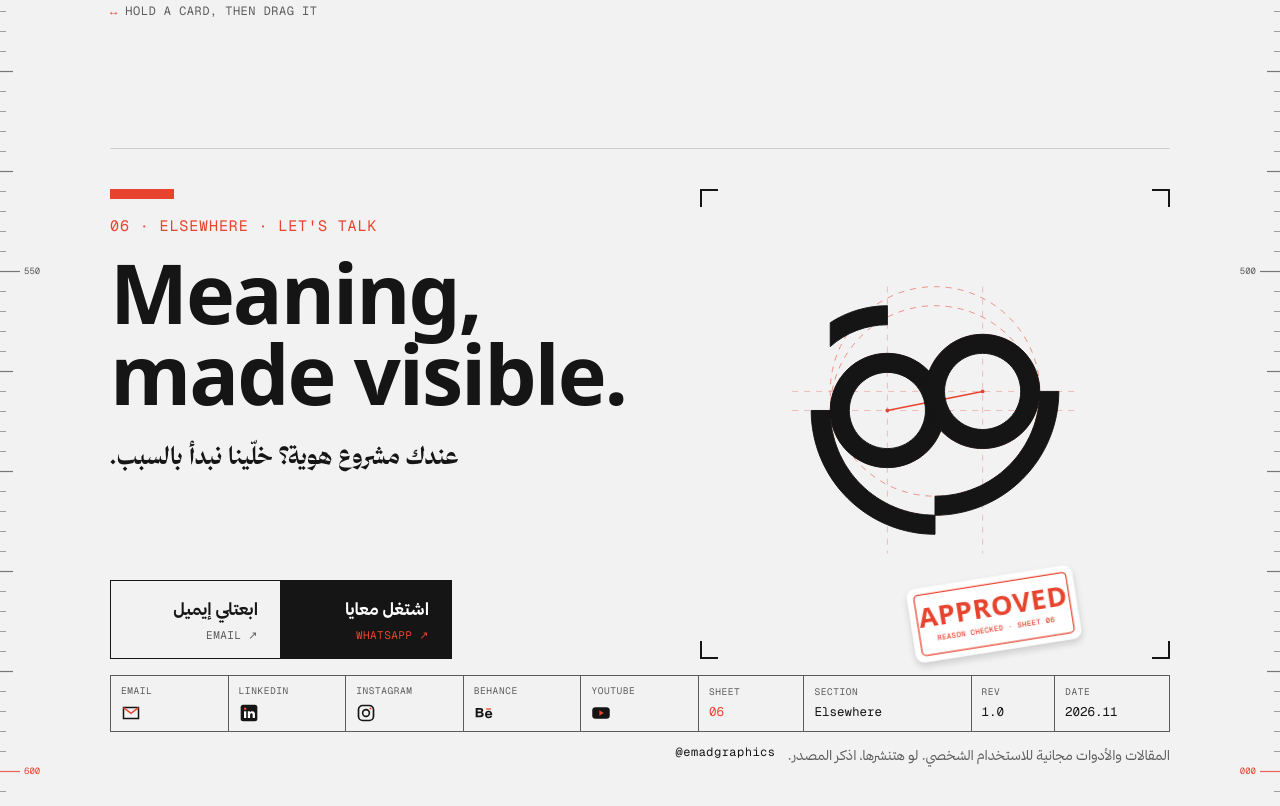
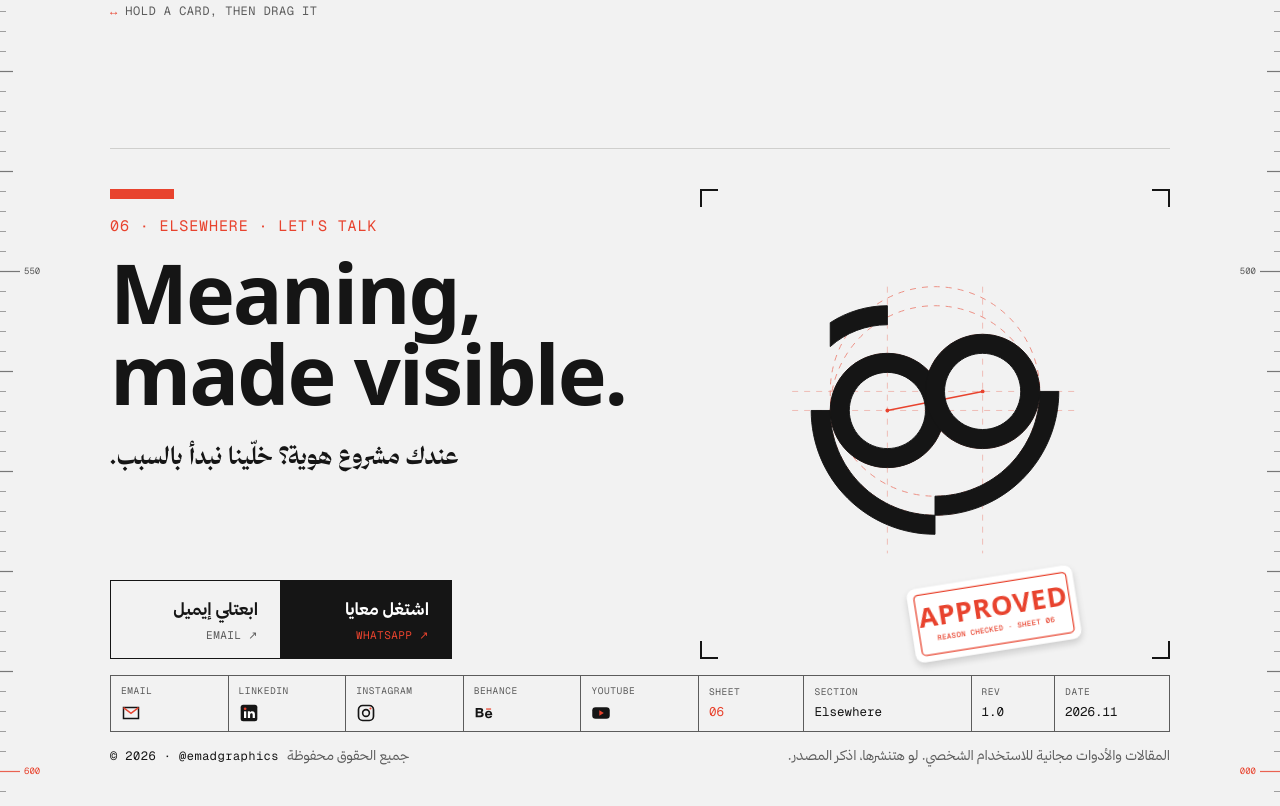
Before and after one commit to emadgraphics/emadgraphics.github.io, a plain HTML site: page index.html in a window 1280 px wide. Shown: the part 5229-6035 px from the top of the page. Drawn offline with nearby package versions, Linux system fonts and the light colour scheme; a web font is replaced by a local one.

Commit message:
Footer: all rights reserved 2026

```diff
--- a/index.html
+++ b/index.html
@@ -435,6 +435,7 @@ section{margin-top:72px}
 .end .mark-block .crop.tl{top:0;left:0}.end .mark-block .crop.tr{top:0;right:0}.end .mark-block .crop.bl{bottom:0;left:0}.end .mark-block .crop.br{bottom:0;right:0}
 .end .fine{direction:rtl;margin-top:18px;font-size:13.5px;color:var(--ink-60);display:flex;gap:12px;flex-wrap:wrap}
 .end .fine .mono{color:var(--ink)}
+.end .fine .rights{margin-inline-start:auto;display:inline-flex;gap:8px;align-items:baseline;white-space:nowrap}
 @media (max-width:899px){
   .end{--A:min(calc(100vw - 2*var(--rw) - 60px),340px)}
   .end-body{grid-template-columns:1fr;grid-template-areas:"text" "art" "row";padding:28px 0 26px;justify-items:start}
@@ -849,7 +850,7 @@ img,svg,canvas{-webkit-user-drag:none;user-drag:none}
       </div>
       </div>
     </div>
-    <p class="fine">المقالات والأدوات مجانية للاستخدام الشخصي. لو هتنشرها، اذكر المصدر. <span class="mono">@emadgraphics</span></p>
+    <p class="fine">المقالات والأدوات مجانية للاستخدام الشخصي. لو هتنشرها، اذكر المصدر. <span class="rights">جميع الحقوق محفوظة <span class="mono">© 2026 · @emadgraphics</span></span></p>
   </section>
 
 
```
